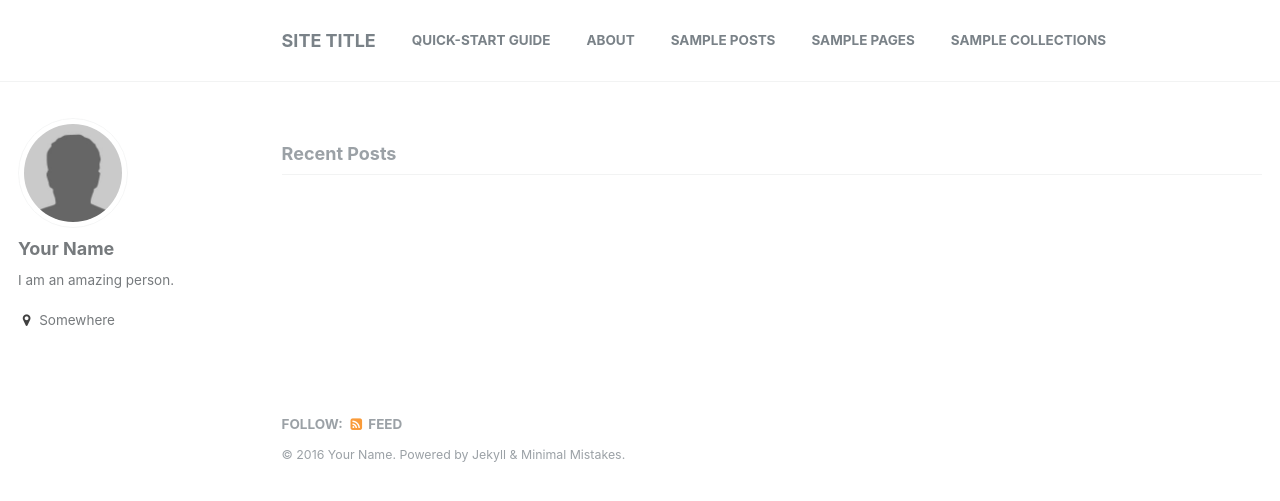
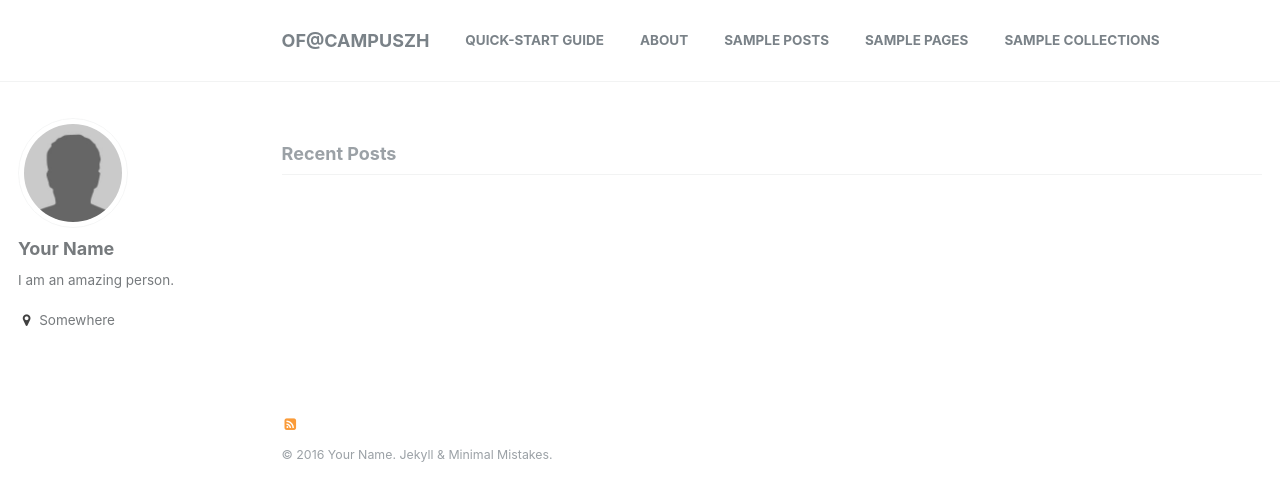
Before and after one commit to raphaelthomas/ofcampuszh.ch, a Jekyll site: the page built from index.html, in a window 1280 px wide. Shown: the top 501 px of the page. Built offline with Jekyll 4.4.1, drawn with Linux system fonts in a browser that asks for light colours; the list of posts is cut into pages by our own code.

Commit message:
update configuration

```diff
--- a/_config.yml
+++ b/_config.yml
@@ -6,8 +6,8 @@
 # `jekyll serve`. If you change this file, please restart the server process.
 
 # Site Settings
-locale                   : "en-US"
-title                    : "Site Title"
+locale                   : "de-CH"
+title                    : "Of@CampusZH"
 title_separator          : "-"
 name                     : "Your Name"
 description              : "An amazing website."
```
Also changed, not shown: images/splash.jpg (added).
